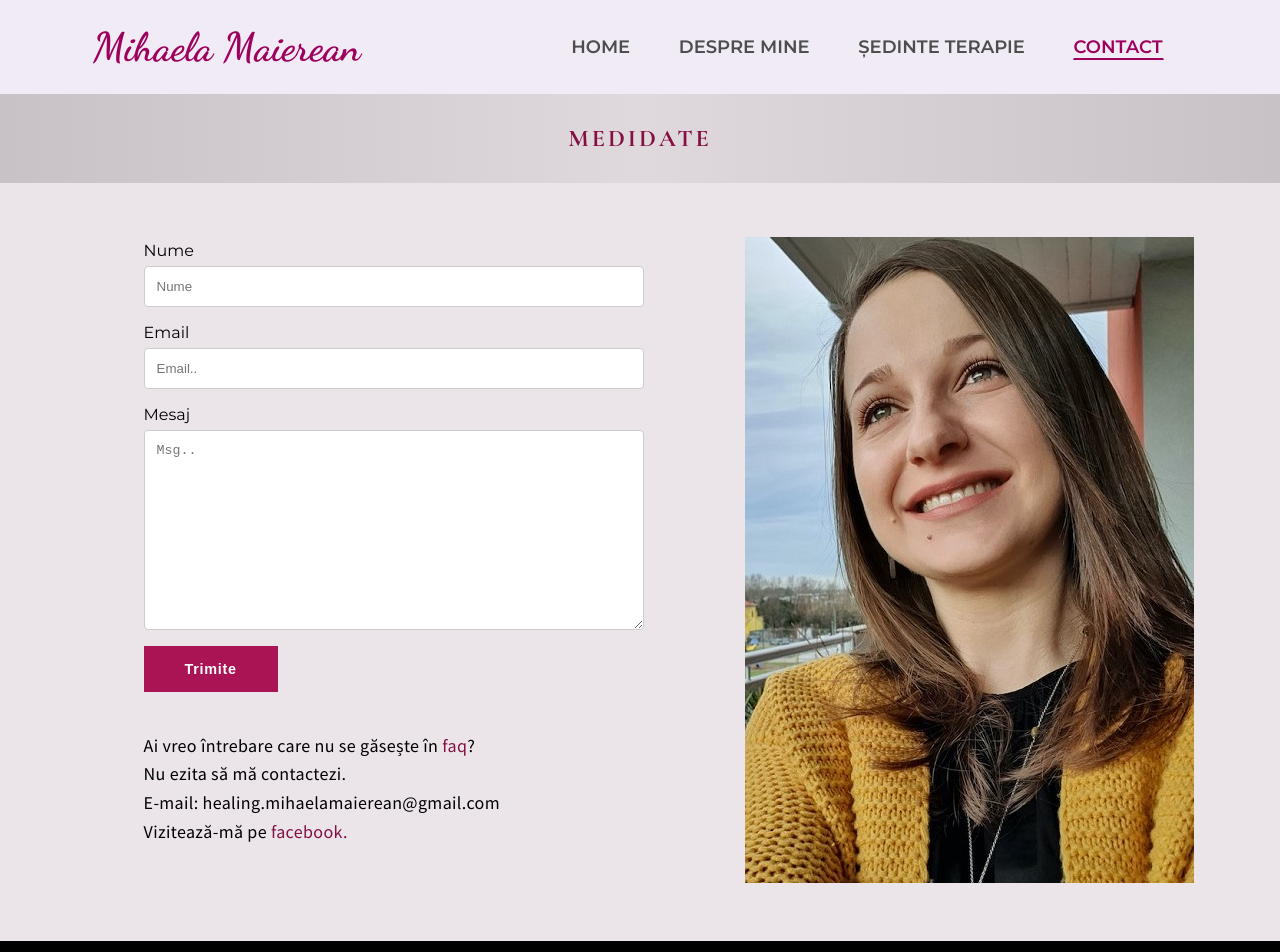
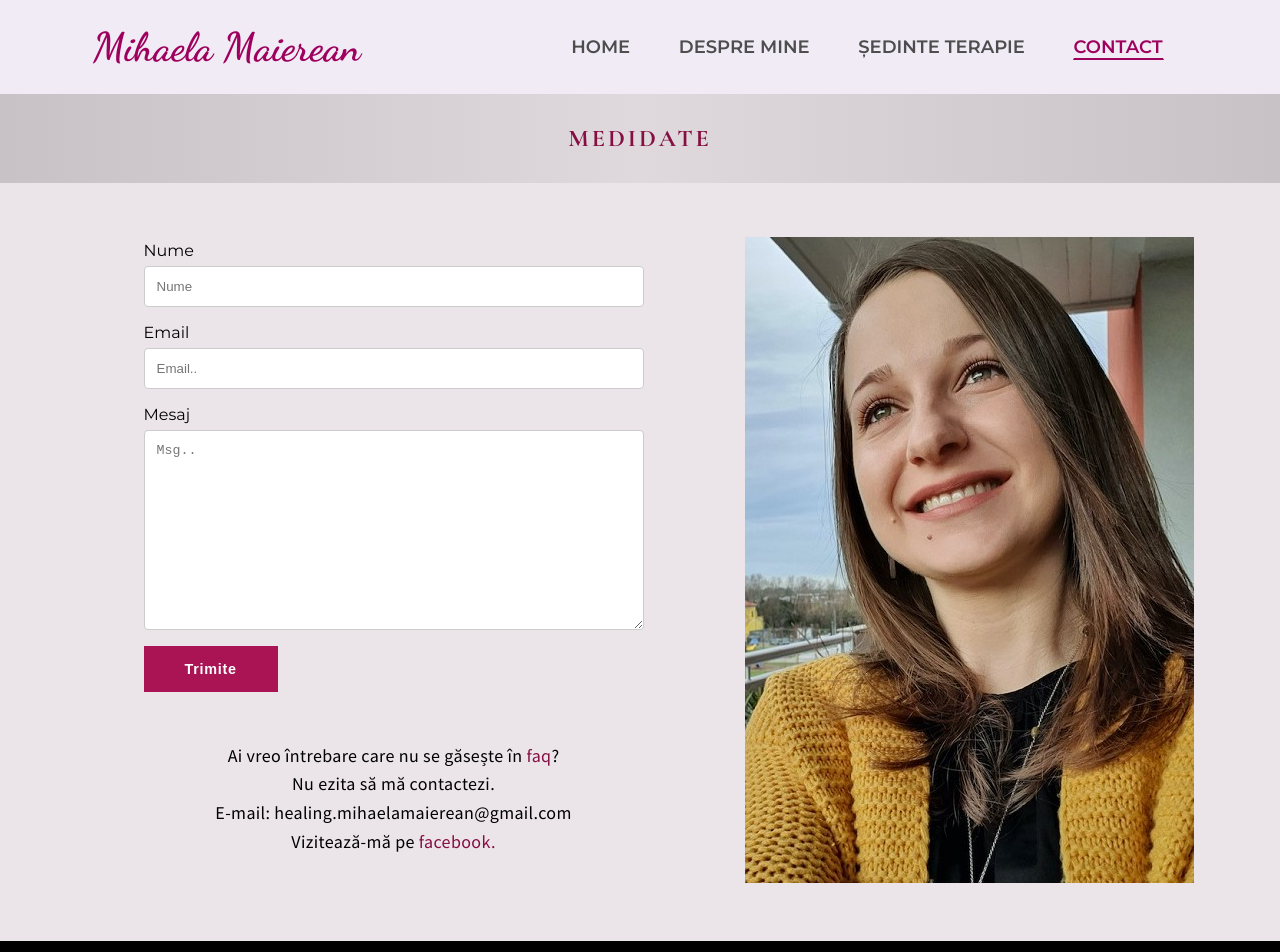
Before and after one commit to HauresBogdan/mm, a React (Create React App) app: page /Contact in a window 1280 px wide. Shown: the top 952 px of the page. Built offline with nearby package versions, Linux system fonts and the light colour scheme.

Commit message:
contact change2

```diff
--- a/src/sidepagecss/contact.css
+++ b/src/sidepagecss/contact.css
@@ -51,8 +51,9 @@
 }
 
 .contact-text {
-    padding-top: 40px;
+    padding-top: 50px;
     max-width: 100%;
+    text-align: center;
 
 }
 
```
